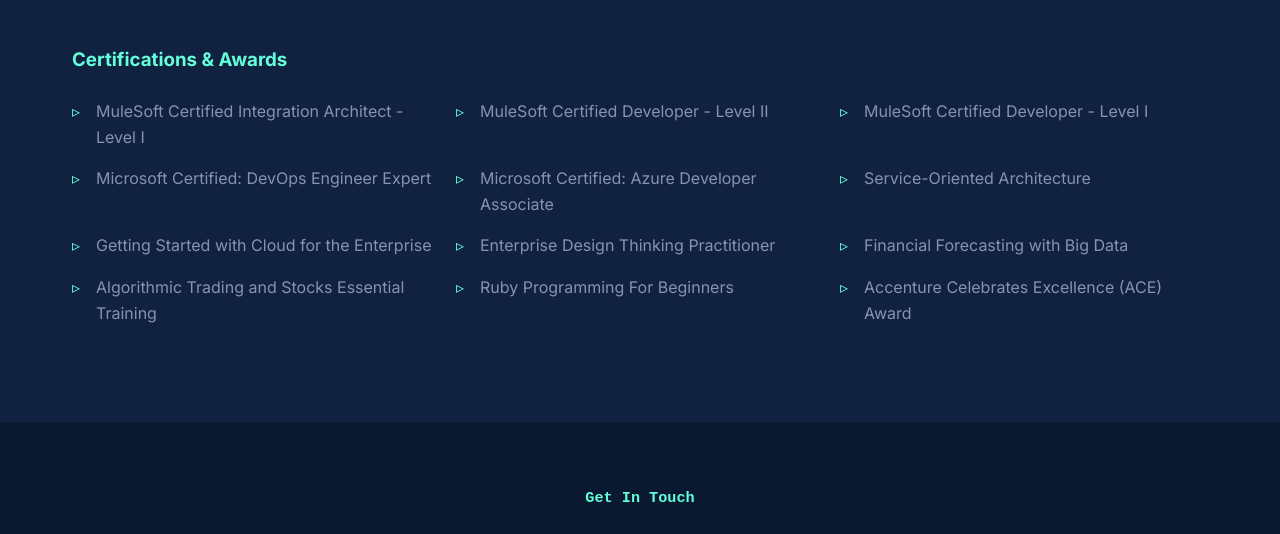
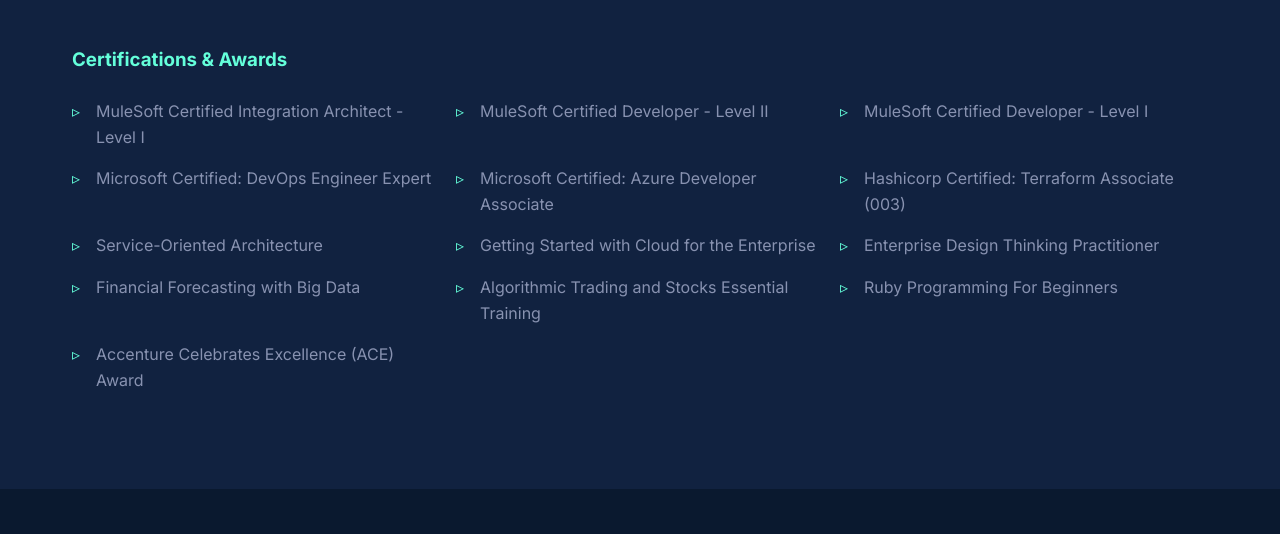
Before and after one commit to ChandraRebba/chandrarebba.github.io, a plain HTML site: page index.html in a window 1280 px wide. Shown: the part 4878-5412 px from the top of the page. Drawn offline with Linux system fonts and the light colour scheme.

Commit message:
Update index.html
v1.0.2- Changes in certification tab

```diff
--- a/index.html
+++ b/index.html
@@ -231,6 +231,7 @@
                         <li>MuleSoft Certified Developer - Level I</li>
                         <li>Microsoft Certified: DevOps Engineer Expert</li>
                         <li>Microsoft Certified: Azure Developer Associate</li>
+                        <li>Hashicorp Certified: Terraform Associate (003)</li>
                         <li>Service-Oriented Architecture</li>
                         <li>Getting Started with Cloud for the Enterprise</li>
                         <li>Enterprise Design Thinking Practitioner</li>
```
